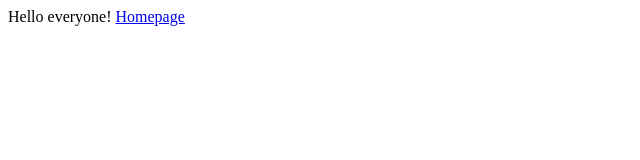
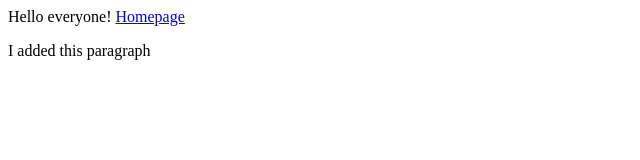
Before and after one commit to adham-sabry/example1, a plain HTML site: page hello.html in a window 1280 px wide. Shown: the whole page, without its empty margins (0-640 px from the left). Drawn offline with Linux system fonts and the light colour scheme.

Commit message:
Add new paragraph

```diff
--- a/hello.html
+++ b/hello.html
@@ -1,4 +1,6 @@
 <html>
 	Hello everyone!
 	<a href="index.html">Homepage</a>
+
+    <p>I added this paragraph</p>
 </html>
```
